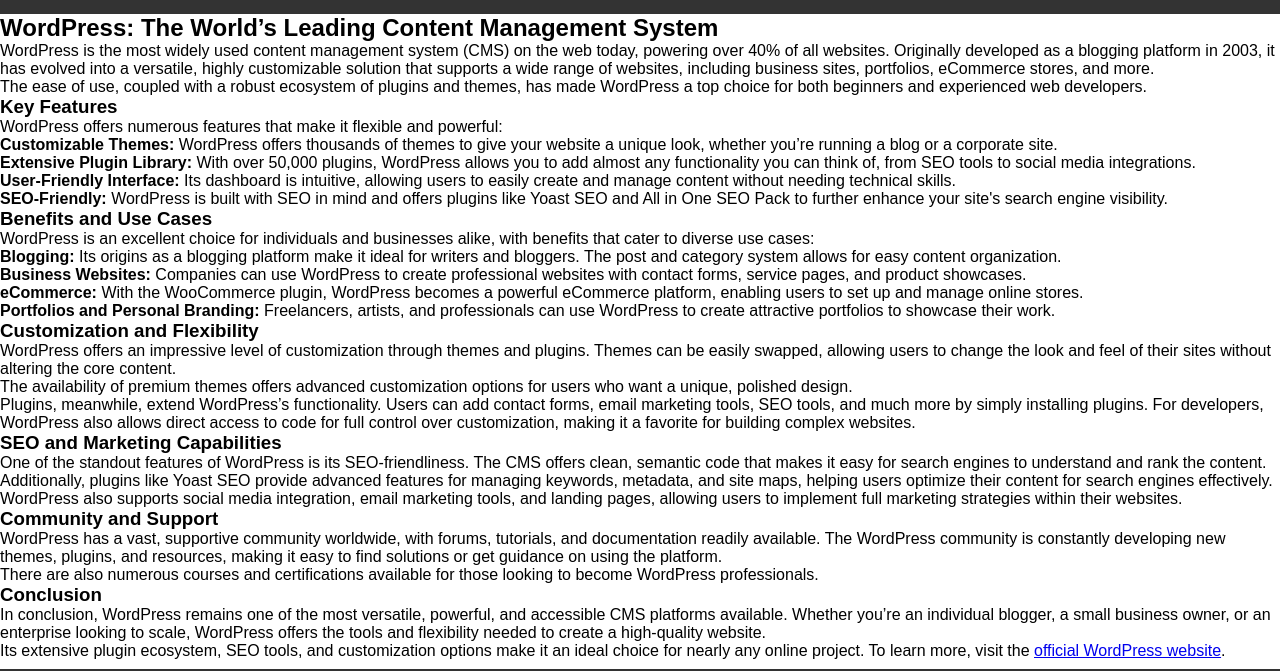
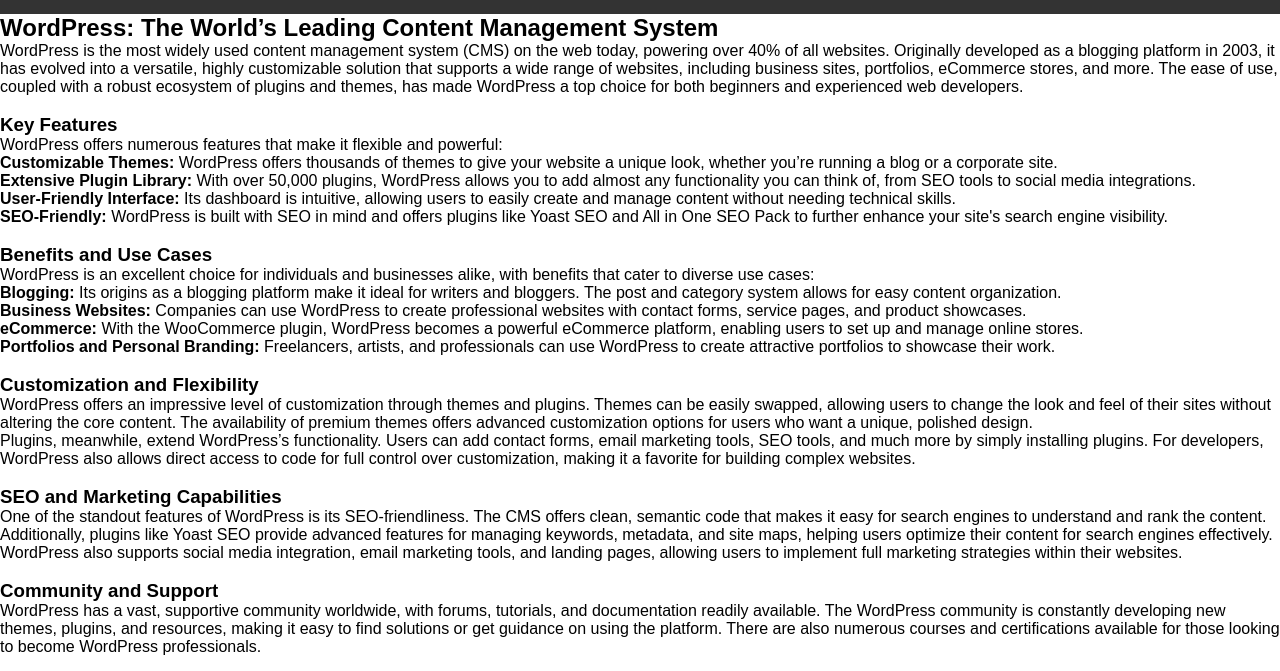
Before and after one commit to ulcodes/Host, a plain HTML site: page wordpress.html in a window 1280 px wide. Shown: the part 81-752 px from the top of the page. Drawn offline with Linux system fonts and the light colour scheme.

Commit message:
Update wordpress.html

```diff
--- a/wordpress.html
+++ b/wordpress.html
@@ -25,14 +25,13 @@
             <h2>WordPress: The World’s Leading Content Management System</h2>
 
             <!-- Introduction -->
-            <p>WordPress is the most widely used content management system (CMS) on the web today, powering over 40% of all websites. Originally developed as a blogging platform in 2003, it has evolved into a versatile, highly customizable solution that supports a wide range of websites, including business sites, portfolios, eCommerce stores, and more.</p>
+            <p>WordPress is the most widely used content management system (CMS) on the web today, powering over 40% of all websites. Originally developed as a blogging platform in 2003, it has evolved into a versatile, highly customizable solution that supports a wide range of websites, including business sites, portfolios, eCommerce stores, and more. The ease of use, coupled with a robust ecosystem of plugins and themes, has made WordPress a top choice for both beginners and experienced web developers.</p>
 
-            <p>The ease of use, coupled with a robust ecosystem of plugins and themes, has made WordPress a top choice for both beginners and experienced web developers.</p>
+            <br>
 
             <!-- Key Features -->
             <h3>Key Features</h3>
             <p>WordPress offers numerous features that make it flexible and powerful:</p>
-
             <ul>
                 <li><strong>Customizable Themes:</strong> WordPress offers thousands of themes to give your website a unique look, whether you’re running a blog or a corporate site.</li>
                 <li><strong>Extensive Plugin Library:</strong> With over 50,000 plugins, WordPress allows you to add almost any functionality you can think of, from SEO tools to social media integrations.</li>
@@ -40,10 +39,11 @@
                 <li><strong>SEO-Friendly:</strong> WordPress is built with SEO in mind and offers plugins like Yoast SEO and All in One SEO Pack to further enhance your site's search engine visibility.</li>
             </ul>
 
+            <br>
+
             <!-- Benefits and Use Cases -->
             <h3>Benefits and Use Cases</h3>
             <p>WordPress is an excellent choice for individuals and businesses alike, with benefits that cater to diverse use cases:</p>
-
             <ul>
                 <li><strong>Blogging:</strong> Its origins as a blogging platform make it ideal for writers and bloggers. The post and category system allows for easy content organization.</li>
                 <li><strong>Business Websites:</strong> Companies can use WordPress to create professional websites with contact forms, service pages, and product showcases.</li>
@@ -51,32 +51,35 @@
                 <li><strong>Portfolios and Personal Branding:</strong> Freelancers, artists, and professionals can use WordPress to create attractive portfolios to showcase their work.</li>
             </ul>
 
+            <br>
+
             <!-- Customization and Flexibility -->
             <h3>Customization and Flexibility</h3>
-            <p>WordPress offers an impressive level of customization through themes and plugins. Themes can be easily swapped, allowing users to change the look and feel of their sites without altering the core content.</p>
+            <p>WordPress offers an impressive level of customization through themes and plugins. Themes can be easily swapped, allowing users to change the look and feel of their sites without altering the core content. The availability of premium themes offers advanced customization options for users who want a unique, polished design.</p>
+            <p>Plugins, meanwhile, extend WordPress’s functionality. Users can add contact forms, email marketing tools, SEO tools, and much more by simply installing plugins. For developers, WordPress also allows direct access to code for full control over customization, making it a favorite for building complex websites.</p>
 
-            <p>The availability of premium themes offers advanced customization options for users who want a unique, polished design.</p>
-
-            <p>Plugins, meanwhile, extend WordPress’s functionality. Users can add contact forms, email marketing tools, SEO tools, and much more by simply installing plugins. For developers, WordPress also allows direct access to code for full control over customization, making it a favorite for building complex websites.</p>
+            <br>
 
             <!-- SEO and Marketing Capabilities -->
             <h3>SEO and Marketing Capabilities</h3>
             <p>One of the standout features of WordPress is its SEO-friendliness. The CMS offers clean, semantic code that makes it easy for search engines to understand and rank the content. Additionally, plugins like Yoast SEO provide advanced features for managing keywords, metadata, and site maps, helping users optimize their content for search engines effectively.</p>
+            <p>WordPress also supports social media integration, email marketing tools, and landing pages, allowing users to implement full marketing strategies within their websites.</p>
 
-            <p>WordPress also supports social media integration, email marketing tools, and landing pages, allowing users to implement full marketing strategies within their websites.</p>
+            <br>
 
             <!-- Community and Support -->
             <h3>Community and Support</h3>
-            <p>WordPress has a vast, supportive community worldwide, with forums, tutorials, and documentation readily available. The WordPress community is constantly developing new themes, plugins, and resources, making it easy to find solutions or get guidance on using the platform.</p>
+            <p>WordPress has a vast, supportive community worldwide, with forums, tutorials, and documentation readily available. The WordPress community is constantly developing new themes, plugins, and resources, making it easy to find solutions or get guidance on using the platform. There are also numerous courses and certifications available for those looking to become WordPress professionals.</p>
 
-            <p>There are also numerous courses and certifications available for those looking to become WordPress professionals.</p>
+            <br>
 
             <!-- Conclusion -->
             <h3>Conclusion</h3>
-            <p>In conclusion, WordPress remains one of the most versatile, powerful, and accessible CMS platforms available. Whether you’re an individual blogger, a small business owner, or an enterprise looking to scale, WordPress offers the tools and flexibility needed to create a high-quality website.</p>
+            <p>In conclusion, WordPress remains one of the most versatile, powerful, and accessible CMS platforms available. Whether you’re an individual blogger, a small business owner, or an enterprise looking to scale, WordPress offers the tools and flexibility needed to create a high-quality website. Its extensive plugin ecosystem, SEO tools, and customization options make it an ideal choice for nearly any online project. To learn more, visit the <a href="https://wordpress.org" target="_blank">official WordPress website</a>.</p>
 
-            <p>Its extensive plugin ecosystem, SEO tools, and customization options make it an ideal choice for nearly any online project. To learn more, visit the <a href="https://wordpress.org" target="_blank">official WordPress website</a>.</p>
+            <img src="https://via.placeholder.com/600x400" alt="WordPress logo or related image">
 
+            <p>Date Published: 2024-11-01</p>
         </article>
     </main>
 
```
